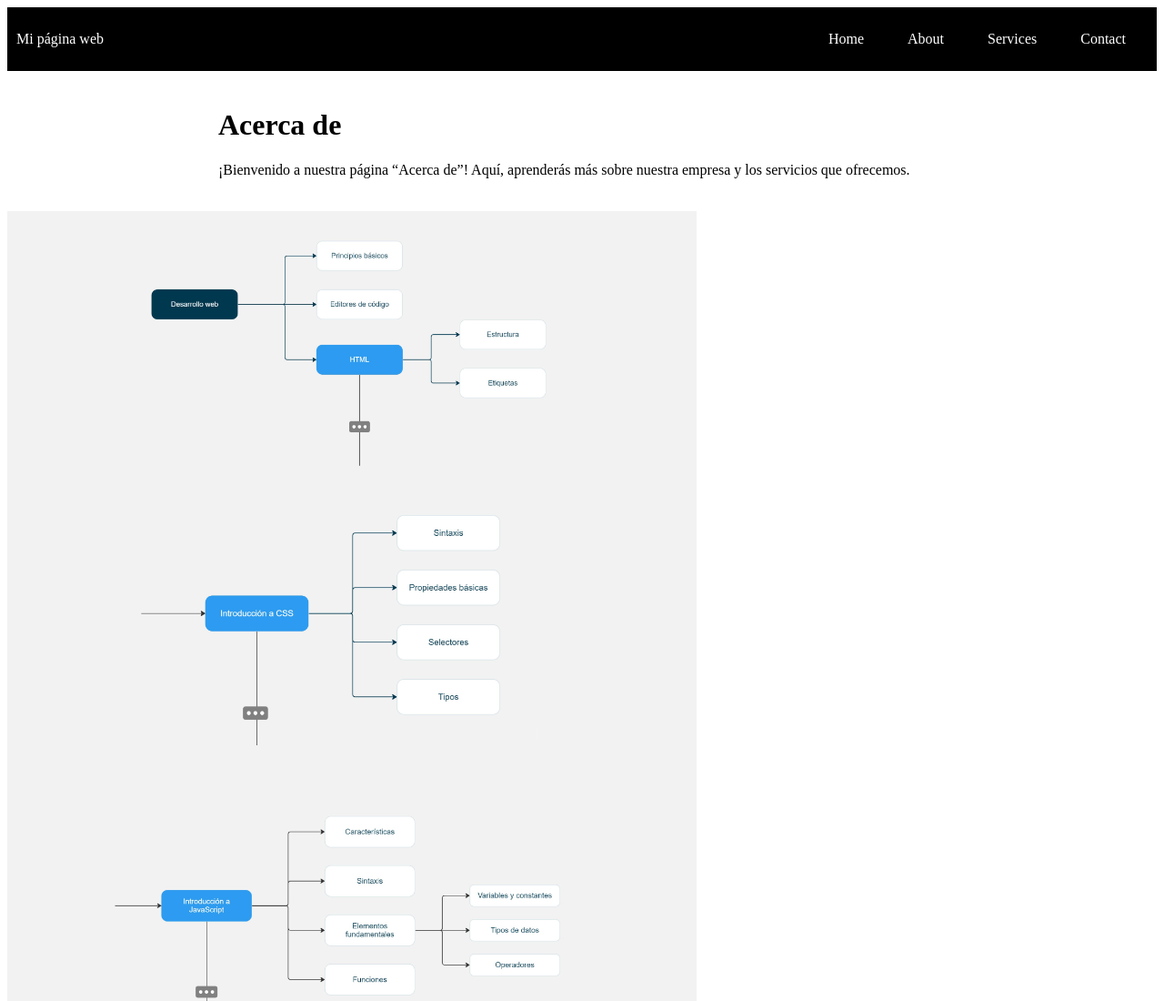
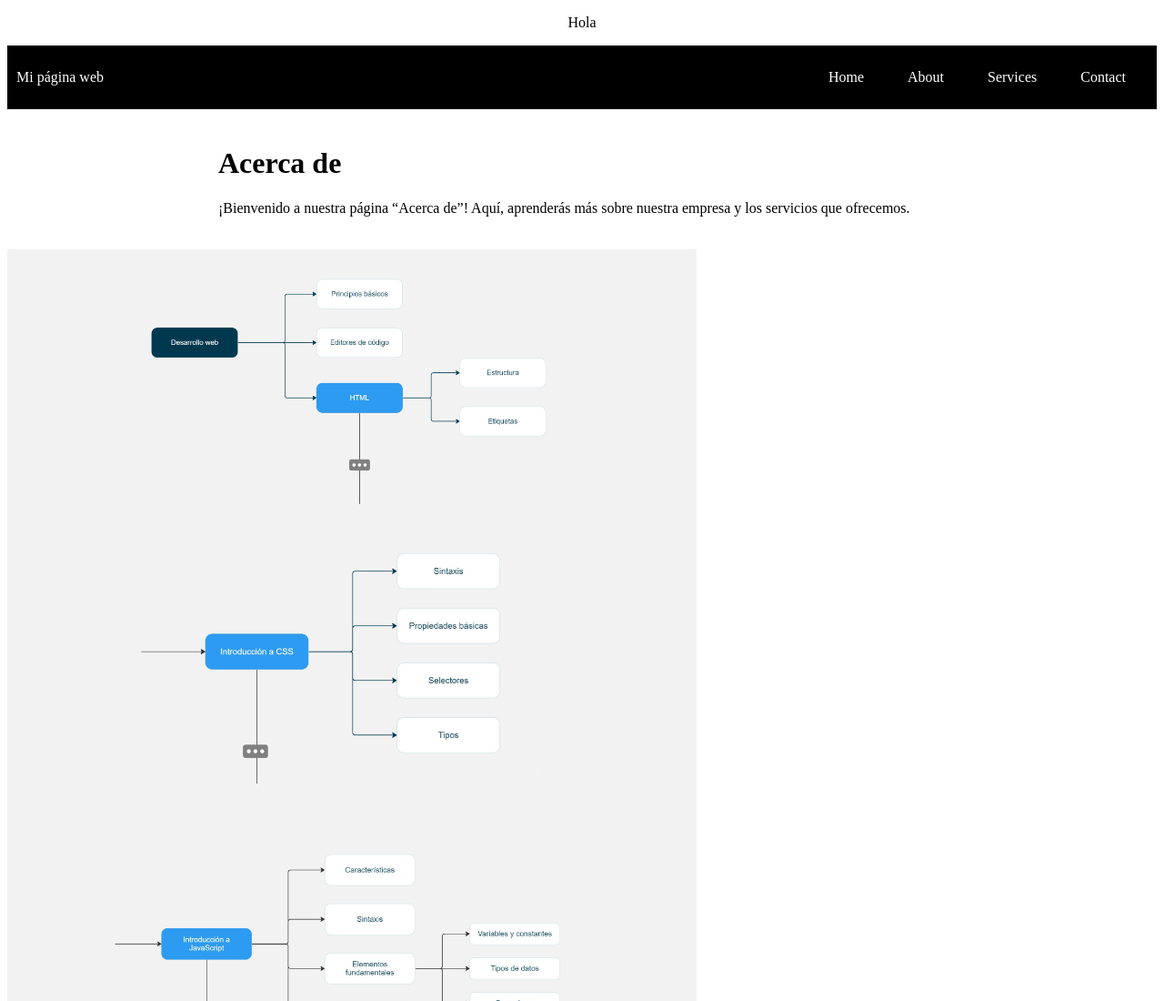
Before and after one commit to danieljosedx/miprimerapagina1, a plain HTML site: page about.html in a window 1280 px wide. Shown: the top 1100 px of the page at 91% size. Drawn offline with Linux system fonts and the light colour scheme.

Commit message:
mi primera confirmación de actualización

```diff
--- a/about.html
+++ b/about.html
@@ -10,6 +10,9 @@
 </head>
 
 <body>
+  <div class="greeting">
+    <p>Hola</p>
+  </div>
   <div class="container-nav">
     <nav class="navbar" role="navigation">
       <a href="index.html" class="brand">Mi página web</a>
--- a/css/style2.css
+++ b/css/style2.css
@@ -120,3 +120,7 @@ a {
   align-content: center;
   margin: auto;
 }
+
+.greeting {
+  text-align: center;
+}
```
